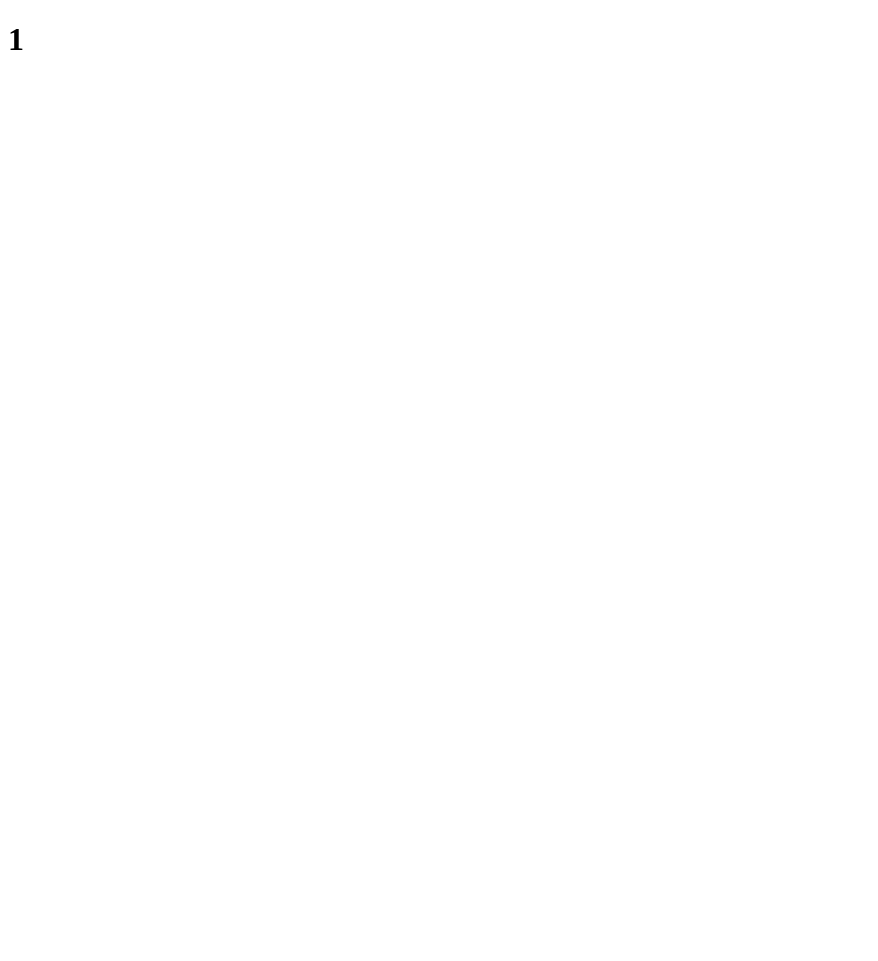
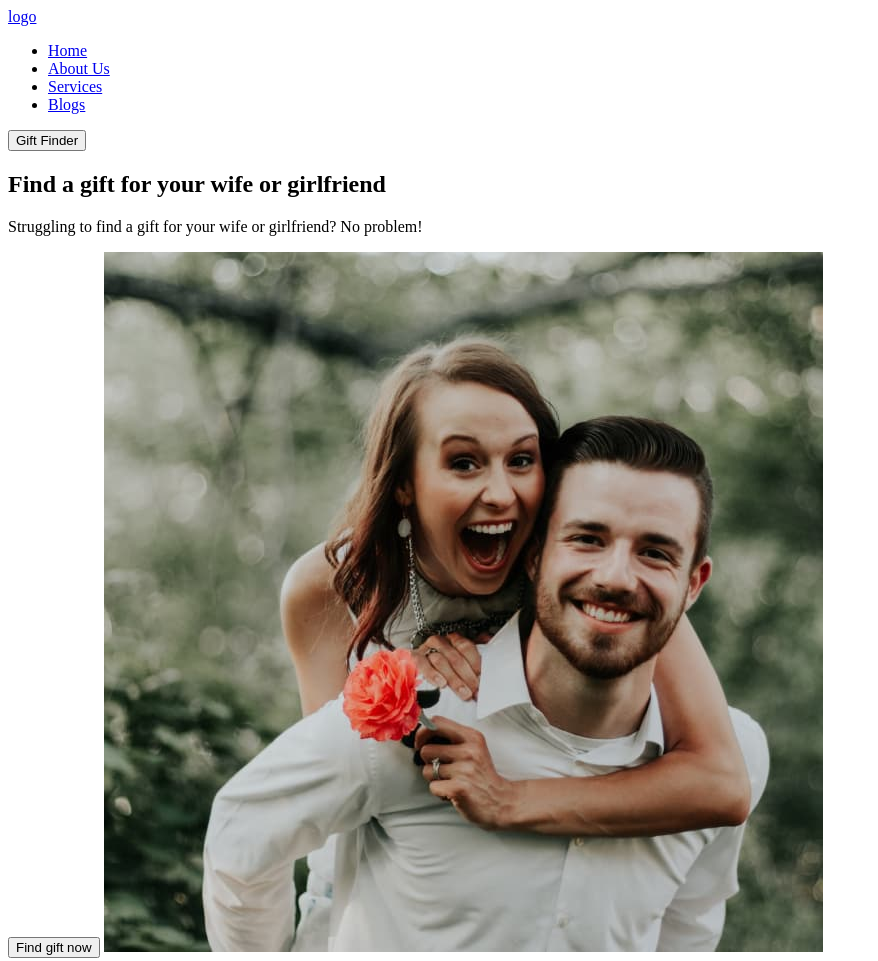
Before and after one commit to ASkypka/team-1, a plain HTML site: page index.html in a window 1280 px wide. Shown: the whole page, without its empty margins (0-878 px from the left). Before the commit the page ends 800 px from the top, so only its background shows below. Drawn offline with Linux system fonts and the light colour scheme.

Commit message:
hedder and section1

```diff
--- a/index.html
+++ b/index.html
@@ -1,12 +1,35 @@
 <!DOCTYPE html>
 <html lang="en">
-<head>
-    <meta charset="UTF-8">
-    <meta http-equiv="X-UA-Compatible" content="IE=edge">
-    <meta name="viewport" content="width=device-width, initial-scale=1.0">
+  <head>
+    <meta charset="UTF-8" />
+    <meta http-equiv="X-UA-Compatible" content="IE=edge" />
+    <meta name="viewport" content="width=device-width, initial-scale=1.0" />
     <title>Document</title>
-</head>
-<body>
-    <h1>1</h1>
-</body>
+  </head>
+  <body>
+    <header>
+      <a href="/index.html">logo</a>
+      <nav>
+        <ul>
+          <li><a href="/">Home</a></li>
+          <li><a href="/">About Us</a></li>
+          <li><a href="/">Services</a></li>
+          <li><a href="/">Blogs</a></li>
+        </ul>
+        <button type="button">Gift Finder</button>
+      </nav>
+    </header>
+    <main>
+        <section>
+            <h1>
+                Find a gift for your wife or girlfriend
+            </h1>
+            <p>Struggling to find a gift for your wife or girlfriend?
+                No problem!</p>
+                <button type="button">Find gift now</button>
+                <img src="/images/background1.jpg" alt="girlwithboy" width="719" height="700">
+        </section>
+    </main>
+    <footer></footer>
+  </body>
 </html>
```
Also changed, not shown: images/background1.jpg (added).
